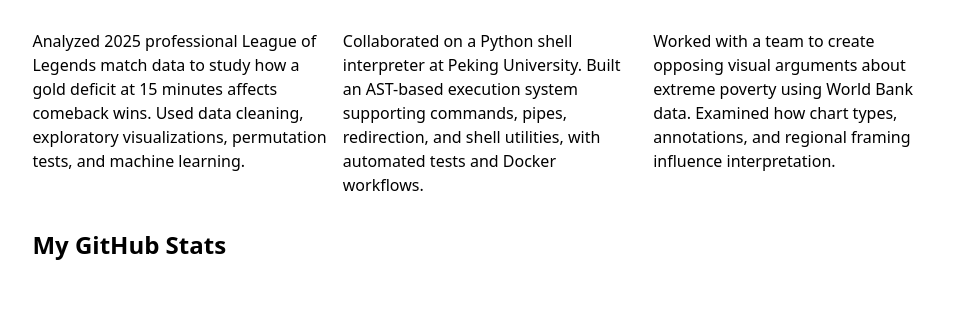
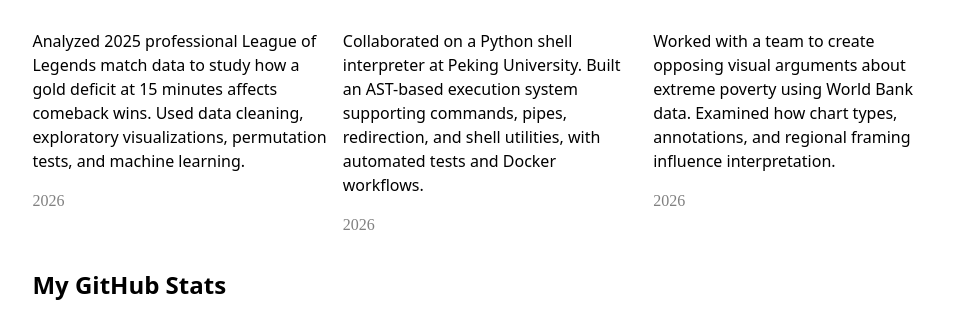
Before and after one commit to axia4133/portfolio, a plain HTML site: page index.html in a window 1280 px wide. Shown: the part 940-1259 px from the top of the page, without its empty margins (150-1115 px from the left). Before the commit the page ends 1219 px from the top, so only its background shows below. Drawn offline with Linux system fonts and the light colour scheme; no server answers.

Commit message:
Display project years on portfolio cards  Copy

```diff
--- a/global.js
+++ b/global.js
@@ -102,7 +102,10 @@ export function renderProjects(projects, containerElement, headingLevel = 'h2')
         article.innerHTML = `
             <${headingLevel}>${project.title}</${headingLevel}>
             <img src="${project.image}" alt="${project.title}">
-            <p>${project.description}</p>
+            <div>
+                <p>${project.description}</p>
+                <p class="project-year">${project.year}</p>
+            </div>
         `;
 
         containerElement.appendChild(article);
--- a/style.css
+++ b/style.css
@@ -133,3 +133,10 @@ h1, h2, h3, h4 , h5, h6 {
     right: 1rem;
     font-size: 80%;
 }
+
+.project-year {
+    color: gray;
+    font-family: Baskerville, serif;
+    font-variant-numeric: oldstyle-nums;
+    margin-top: 0.25em;
+}
```
